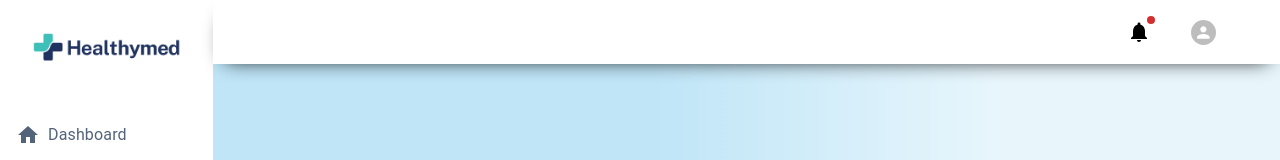
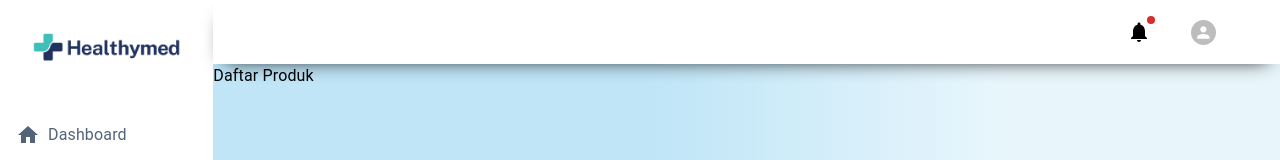
Before and after one commit to purwadhikafullstack/jcwd-2002-01-fe, a Next.js app: page /admin/inventory/products in a window 1280 px wide. Shown: the top 160 px of the page. Built offline with nearby package versions, Linux system fonts and the light colour scheme.

Commit message:
UI: fixed sidebar highlight on click and create the page for admin dashboard

```diff
--- a/src/pages/admin/inventory/products.jsx
+++ b/src/pages/admin/inventory/products.jsx
@@ -1,3 +1,7 @@
-const Products = () => {};
+import { Typography } from "@mui/material";
+
+const Products = () => {
+  return <Typography>Daftar Produk</Typography>;
+};
 
 export default Products;
```
